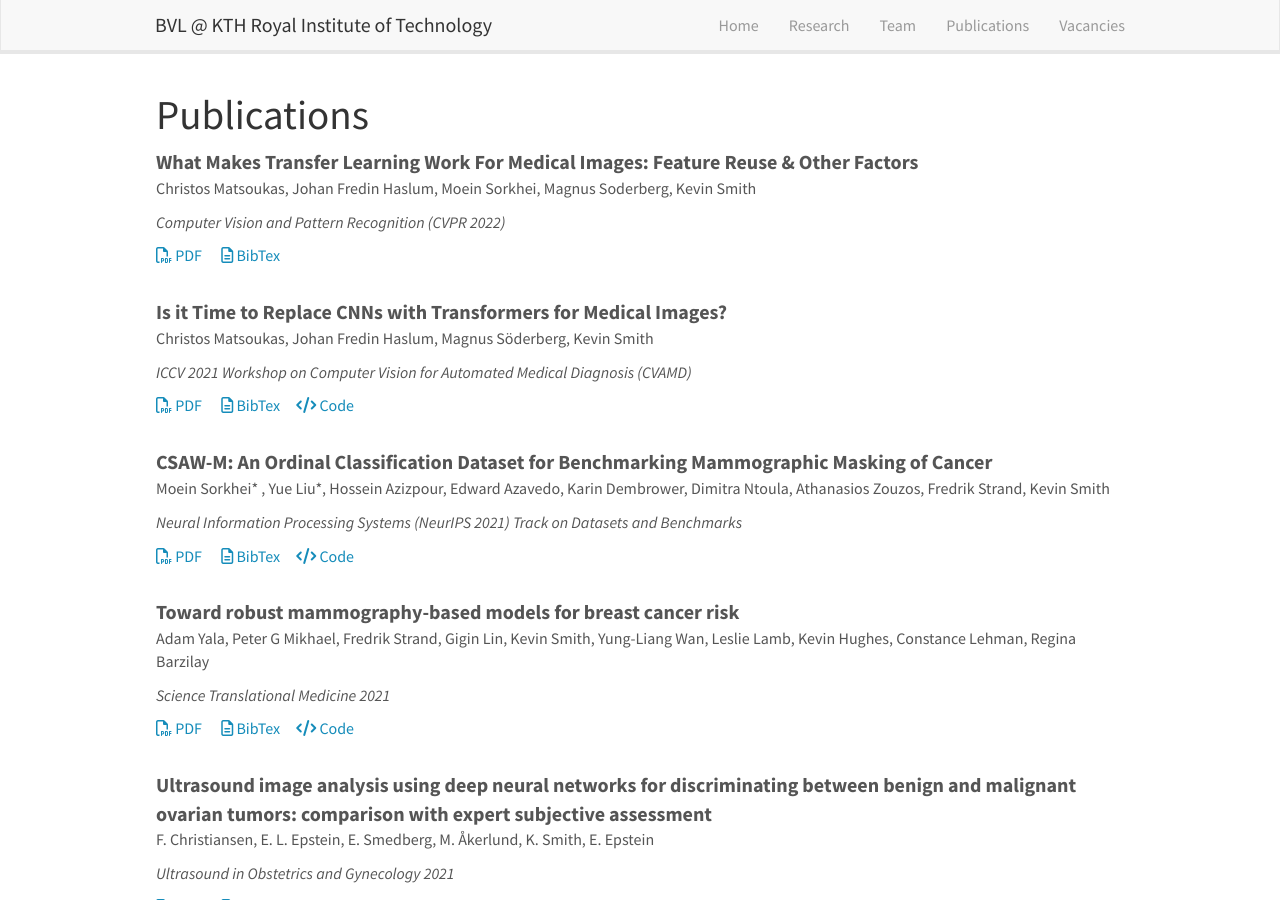
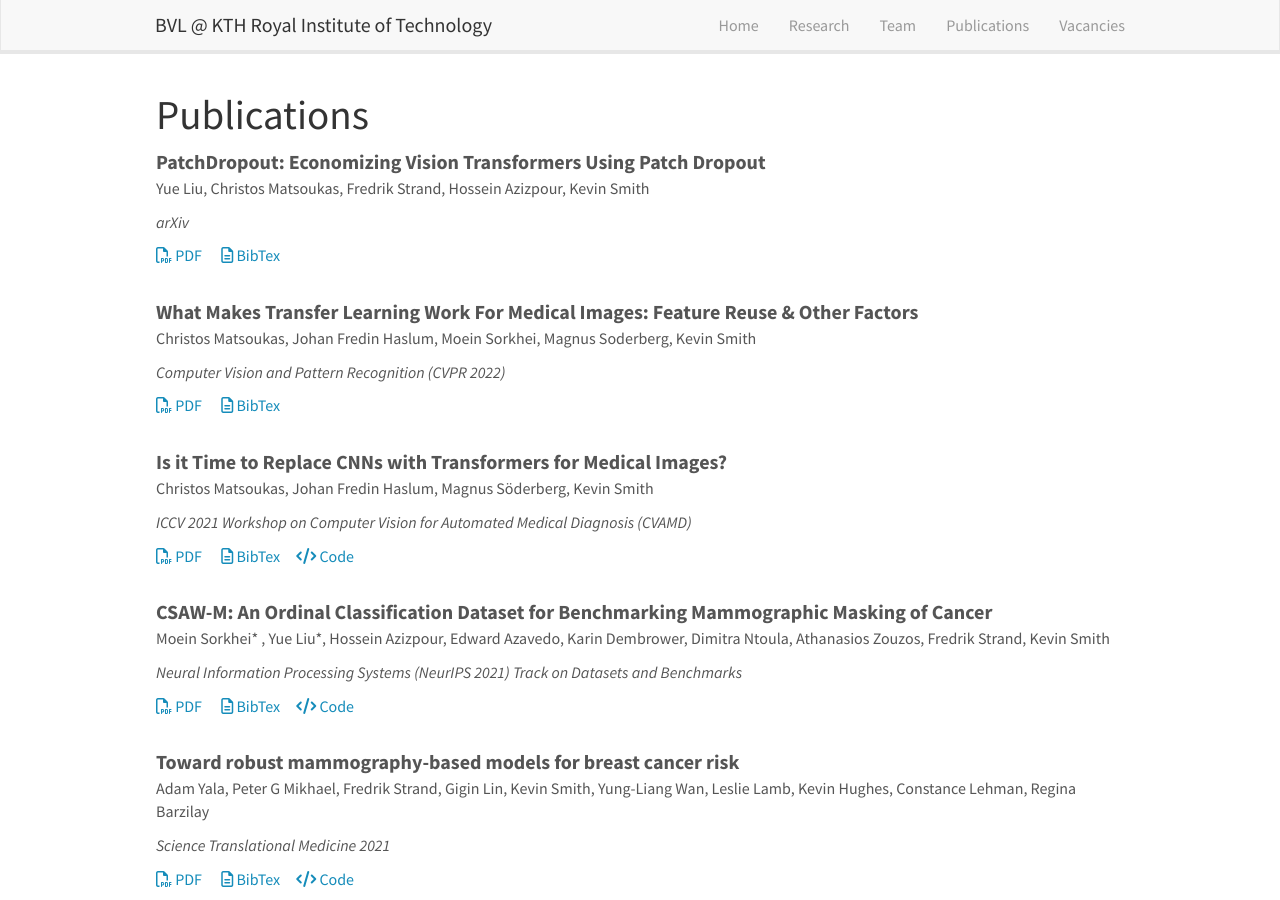
Before and after one commit to MoeinSorkhei/sitedraft3, a Jekyll site: the page built from _pages/publications.md, in a window 1280 px wide and 900 px high. Built offline with Jekyll 4.4.1, drawn with Linux system fonts in a browser that asks for light colours; nearby versions of some CDN libraries.

Commit message:
Updated publications page - now complete

```diff
--- a/_data/publist.yml
+++ b/_data/publist.yml
@@ -1,3 +1,9 @@
+- title: "PatchDropout: Economizing Vision Transformers Using Patch Dropout"
+  id: "liu2022patchdropout"
+  authors: "Yue Liu, Christos Matsoukas, Fredrik Strand, Hossein Azizpour, Kevin Smith"
+  url: "https://arxiv.org/abs/2208.07220"
+  venue: arXiv
+
 - title: "What Makes Transfer Learning Work For Medical Images: Feature Reuse & Other Factors"
   id: "matsoukas2022makes"
   authors: "Christos Matsoukas, Johan Fredin Haslum, Moein Sorkhei, Magnus Soderberg, Kevin Smith"
--- /dev/null
+++ b/bibtex/liu2022patchdropout.bib
@@ -0,0 +1,6 @@
+@article{liu2022patchdropout,
+  title={PatchDropout: Economizing Vision Transformers Using Patch Dropout},
+  author={Liu, Yue and Matsoukas, Christos and Strand, Fredrik and Azizpour, Hossein and Smith, Kevin},
+  journal={arXiv preprint arXiv:2208.07220},
+  year={2022}
+}
```
